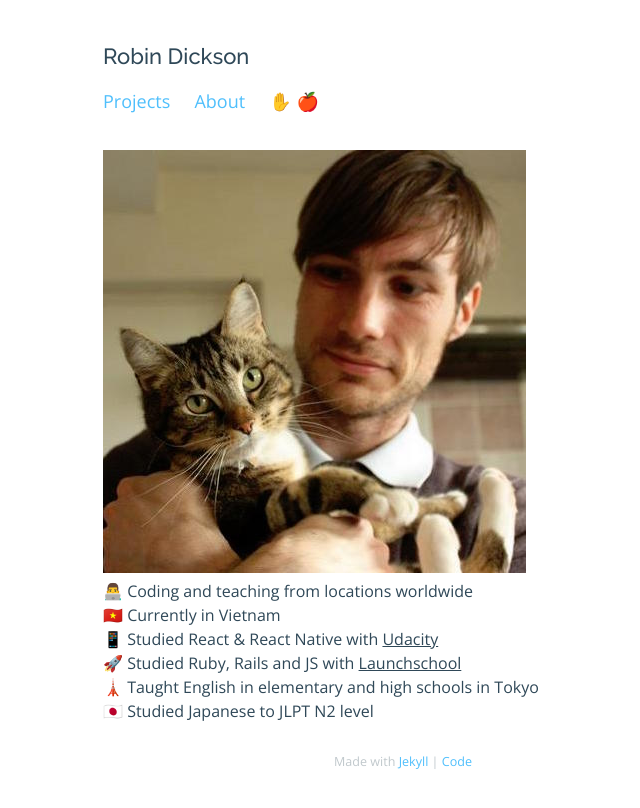
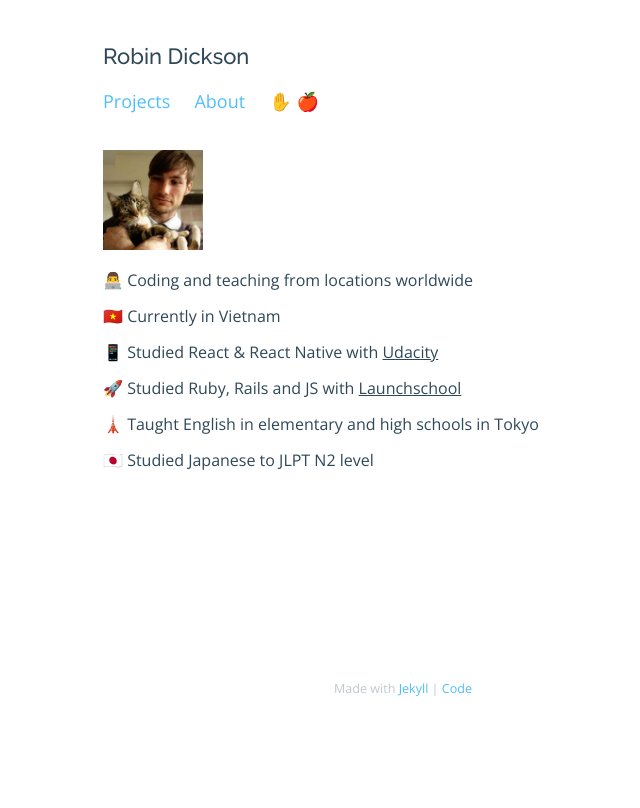
Before and after one commit to rbndickson/rbndickson.github.io, a Jekyll site: the page built from about.md, in a window 1280 px wide. Shown: the top 808 px of the page, without its empty margins (237-877 px from the left). Built offline with Jekyll 4.4.1, drawn with Linux system fonts in a browser that asks for light colours; nearby versions of some CDN libraries.

Commit message:
feat: Add styling of about page

```diff
--- /dev/null
+++ b/_sass/_about.scss
@@ -0,0 +1,5 @@
+.about-image {
+  height: 100px;
+  width: 100px;
+  margin-bottom: 6px;
+}
--- a/_sass/_base.scss
+++ b/_sass/_base.scss
@@ -7,6 +7,8 @@ body {
 }
 
 p {
+  padding: 6px 0;
+
   a:link,
   a:visited {
     color: inherit;
--- a/css/main.scss
+++ b/css/main.scss
@@ -41,3 +41,4 @@ $heading-font-family:   Raleway, Arial, sans-serif;
 @import "base";
 @import "layout";
 @import "project";
+@import "about";
```
